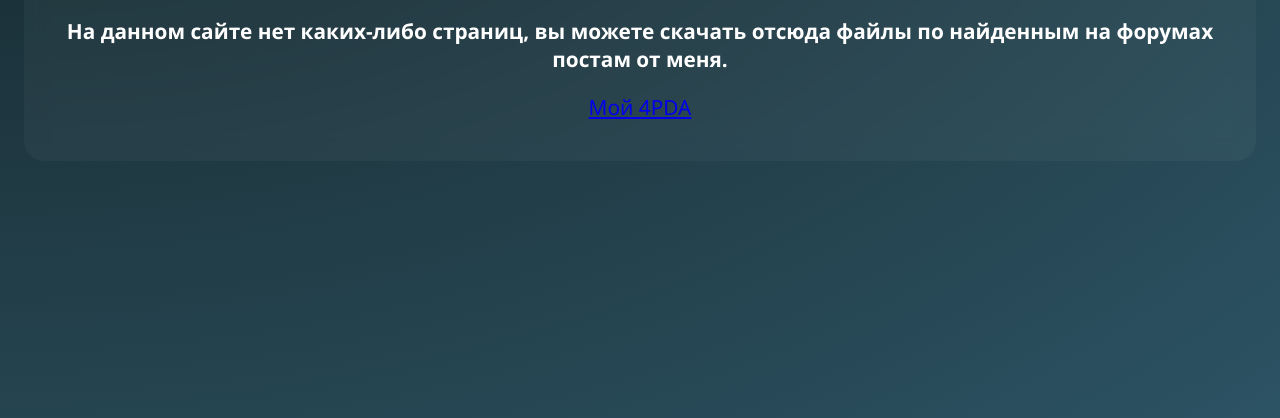
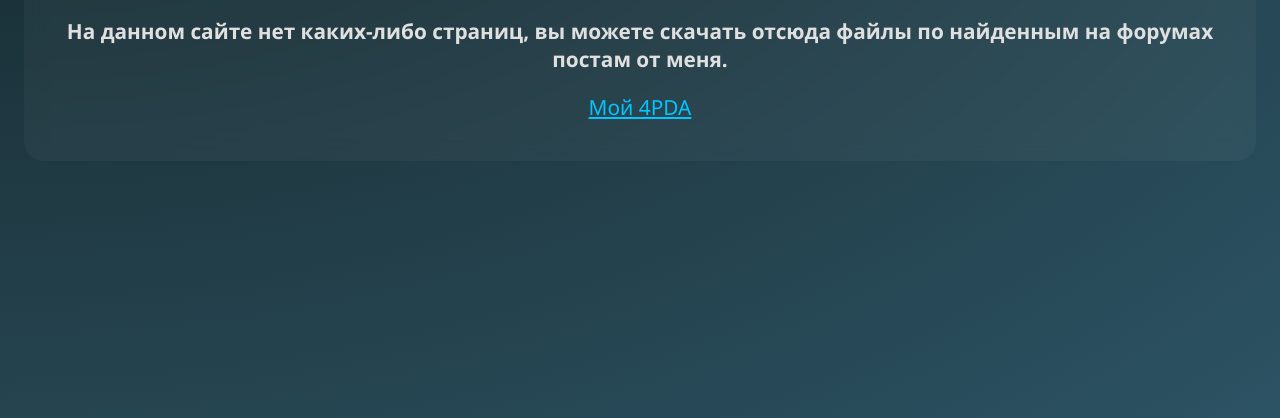
Before and after one commit to grayfox951/alexflrp, a plain HTML site: page docs/index.html in a window 1280 px wide. Shown: the part 382-800 px from the top of the page. Drawn offline with Linux system fonts and the light colour scheme.

Commit message:
Update index.html

```diff
--- a/docs/index.html
+++ b/docs/index.html
@@ -40,17 +40,27 @@
     }
 
     h2 {
-      color: #ffffff;
+      color: #e0e0e0; /* Изменил на #e0e0e0 для лучшей читаемости, как в предыдущих версиях */
       font-size: 1.3rem;
-      margin-bottom: 0; /* Убрал нижний отступ, так как за ними ничего не следует */
+      margin-bottom: 20px; /* Добавил небольшой отступ снизу */
     }
 
     p {
-      color: #ffffff;
+      color: #e0e0e0; /* Изменил на #e0e0e0 для лучшей читаемости */
       font-size: 1.3rem;
-      margin-bottom: 0; /* Убрал нижний отступ, так как за ними ничего не следует */
+      margin-top: 20px; /* Отступ сверху для отделения от h2 */
+      margin-bottom: 0;
     }
 
+    p a { /* Стили для самой ссылки внутри параграфа */
+      color: var(--main-color); /* Цвет ссылки */
+      text-decoration: underline; /* Подчеркивание ссылки */
+      transition: color 0.3s ease; /* Плавное изменение цвета при наведении */
+    }
+
+    p a:hover {
+      color: var(--second-color); /* Цвет ссылки при наведении */
+    }
 
     @keyframes fadeIn {
       from {
@@ -67,7 +77,7 @@
       h1 {
         font-size: 1.8rem;
       }
-      h2 {
+      h2, p { /* Применил медиа-запрос и к p для консистентности */
         font-size: 1rem;
       }
     }
```
